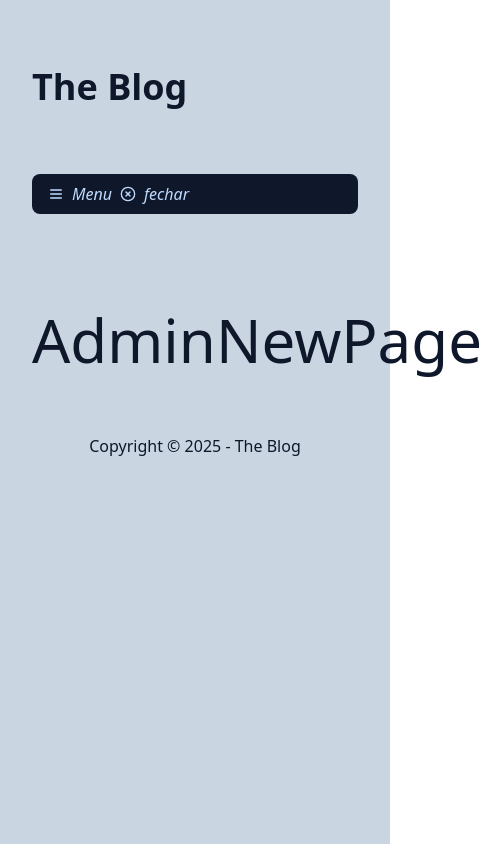
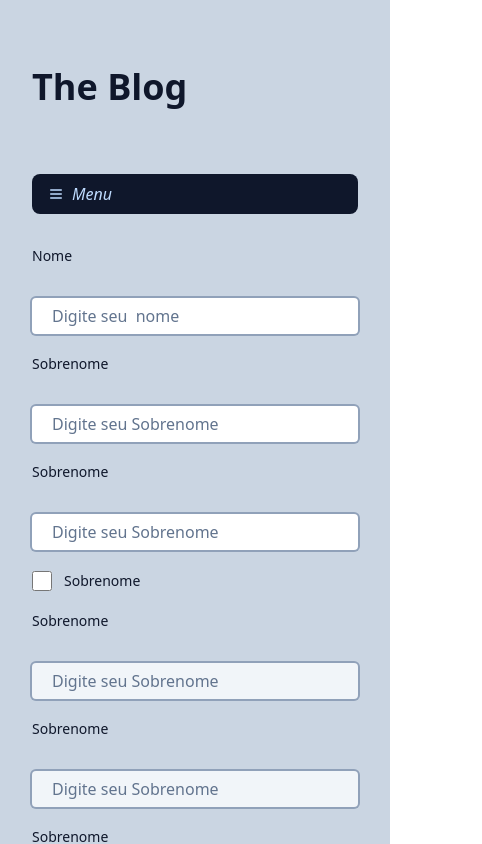
Before and after one commit to Mateus97lima/the-blog, a Next.js app: page /admin/post/new in a window 390 px wide. Shown: the top 844 px of the page, 482 px wide, since content can reach past the window. Built offline with nearby package versions, Linux system fonts and the light colour scheme.

Commit message:
fazendo o formulario

```diff
--- a/src/app/admin/post/new/page.tsx
+++ b/src/app/admin/post/new/page.tsx
@@ -1,10 +1,24 @@
+import { InputCheckbox } from "@/components/InputCheckbox";
+import { InputText } from "@/components/InputText";
+
+
 export const dynamic = 'force-dynamic';
 
-
 export default async function AdminNewPage() {
-return(
-    <div className="py-16 text-6xl">
-   AdminNewPage
+  return (
+    <form action='' className="mb-16">
+    <div className='flex flex-col gap-5' >
+      <InputText labeltext="Nome"  id="Nome" placeholder="Digite seu  nome"/>
+      <InputText labeltext="Sobrenome"  id="sobrenome" placeholder="Digite seu Sobrenome" />
+      <InputText labeltext="Sobrenome"  id="sobrenome" placeholder="Digite seu Sobrenome" type="password"/>
+      <InputCheckbox labeltext="Sobrenome"/>
+      <InputText labeltext="Sobrenome"  id="sobrenome" placeholder="Digite seu Sobrenome" readOnly/>
+      <InputText labeltext="Sobrenome"  id="sobrenome" placeholder="Digite seu Sobrenome" readOnly/>
+      <InputText labeltext="Sobrenome"  id="sobrenome" placeholder="Digite seu Sobrenome" defaultValue='ola mundo' readOnly/>
+      <div className="mt-4 py-4 px-6 shadow-2xl">
+        <button type="submit" className="text-2xl text-orange-600 transition hover:text-orange-500">Envia</button>
+      </div>
     </div>
-)
+    </form>
+  );
 }
--- a/src/components/Admin/AdminButtonDelete/index.tsx
+++ b/src/components/Admin/AdminButtonDelete/index.tsx
@@ -1,6 +1,7 @@
 'use client';
 
 import { deletePostAction } from '@/Action/post/delete-post-action';
+
 import { Dialog } from '@/components/Dialog';
 
 import clsx from 'clsx';
--- a/src/components/Admin/MenuAdmin/index.tsx
+++ b/src/components/Admin/MenuAdmin/index.tsx
@@ -1,52 +1,62 @@
 'use client';
 
 import clsx from 'clsx';
-import { CircleXIcon,  FileType2Icon, HouseIcon, MenuIcon, PlugIcon } from 'lucide-react';
+import { CircleXIcon,  FileTextIcon, HouseIcon, MenuIcon, PlusIcon } from 'lucide-react';
 import Link from 'next/link';
 import { usePathname } from 'next/navigation';
 import { useEffect, useState } from 'react';
 
 export function MenuAdmin() {
-  const [isOpen, setIsOnp] = useState(false);
-  const pathaname = usePathname()
+  const [isOpen, setIsOpen] = useState(false);
+  const pathname = usePathname();
 
-  useEffect(()=>{
-    setIsOnp(false)
-  },[pathaname])
+  useEffect(() => {
+    setIsOpen(false);
+  }, [pathname]);
 
   const navClasses = clsx(
     'bg-slate-900 text-slate-100 rounded-lg',
     'flex flex-col  mb-8',
     'sm:flex-row sm:flex-wrap',
+    // 'h-10',
+    // 'overflow-hidden',
     !isOpen && 'h-10',
     !isOpen && 'overflow-hidden',
-    'sm:overflow-visible sm:h-auto'
+    'sm:overflow-visible sm:h-auto',
   );
   const linkClasses = clsx(
     '[&>svg]:w-[16px] [&>svg]:h-[16px] px-4',
     'flex items-center justify-start gap-2',
+    'flex items-center justify-start gap-2 cursor-pointer',
     'transition hover:bg-slate-800 rounded-lg',
     'h-10',
-    'shrink-0 cursor-pointer',
+    'shrink-0',
+  );
+  const openCloseBtnClasses = clsx(
+    linkClasses,
+    'text-blue-200 italic',
+    'sm:hidden',
   );
 
-  const openClosseBtnClasses = clsx(linkClasses, linkClasses,
-    'text-blue-200 italic',
-    'sm:hidden',)
   return (
     <nav className={navClasses}>
-
-   <button onClick={()=> setIsOnp(s=> !s)} className={openClosseBtnClasses} >
-    {!isOpen && (<>
+      <button
+        onClick={() => setIsOpen(s => !s)}
+        className={openCloseBtnClasses}
+      >
+        {!isOpen && (
+          <>
             <MenuIcon />
             Menu
-    </>)}
+          </>
+        )}
 
-    {!isOpen && (<>
-   <CircleXIcon/>
-   fechar
-
-    </>)}
+        {isOpen && (
+          <>
+            <CircleXIcon />
+            Fechar
+          </>
+        )}
       </button>
 
       <a className={linkClasses} href='/' target='_blank'>
@@ -55,17 +65,14 @@ export function MenuAdmin() {
         </a>
 
       <Link className={linkClasses} href='/admin/post'>
-        <FileType2Icon />
+        <FileTextIcon />
         Posts
       </Link>
 
         <Link className={linkClasses} href='/admin/post'>
-        <PlugIcon/>
-        Criar Post
+        <PlusIcon/>
+        Posts
       </Link>
-
-
-
 
       </nav>
   );
--- /dev/null
+++ b/src/components/Button/index.tsx
@@ -0,0 +1,50 @@
+import clsx from 'clsx';
+
+type ButtonVariant = 'default' | 'ghost' | 'danger';
+
+type ButtonSize = 'sm' | 'md' | 'lg';
+
+type ButtonProps = {
+  variant?: ButtonVariant;
+  size?: ButtonSize;
+} & React.ComponentProps<'button'>;
+
+export function Button({
+  variant = 'default',
+  size = 'md',
+  ...props
+}: ButtonProps) {
+  const buttonVariant = {
+    default: clsx('bg-blue-600 text-blue-100 hover:bg-blue-800'),
+    ghost: clsx('bg-slate-500 text-slate-100 hover:bg-slate-800'),
+    danger: clsx('bg-red-600 text-blue-100 hover:bg-red-800'),
+  };
+
+  const buttonSizes: Record<ButtonSize, string> = {
+    sm: clsx(
+      'text-xs/light py-1 px-2 rounded-sm cursor-pointer gap-3',
+      '[&_svg]:w-6 [&_svg]:h-6  ',
+    ),
+    md: clsx(
+      'text-base/tight py-2 px-4 rounded-md cursor-pointer gap-3',
+      '[&_svg]:w-6 [&_svg]:h-6  ',
+    ),
+    lg: clsx(
+      'text-lg/tight py-2 px-5 rounded-lg cursor-pointer gap-3 ',
+      '[&_svg]:w-6 [&_svg]:h-6  ',
+    ),
+  };
+  const buttonClasses = clsx(
+    buttonVariant[variant],
+    buttonSizes[size],
+    'flex  items-center justify-center transition',
+    'disabled:bg-slate-200 disabled:text-slate-400 disabled:cursor-not-allowed',
+    props.className,
+  );
+
+  return (
+    <>
+      <button {...props} className={buttonClasses} ></button>
+    </>
+  );
+}
--- a/src/components/Dialog/index.tsx
+++ b/src/components/Dialog/index.tsx
@@ -1,6 +1,7 @@
 
 
 import clsx from 'clsx';
+import { Button } from '../Button';
 
 type DialogProps = {
     isVisible?:boolean;
@@ -44,26 +45,20 @@ export function Dialog({ isVisible = false,title,content,onCancel,onConfirm,disa
          {content}
         </div>
         <div className='flex items-center justify-around'>
-          <button
-            className={clsx(
-              'bg-slate-300 hover:bg-slate-400 transition text-slate-900 flex items-center justify-center py-2 px-4 rounded-lg cursor-pointer',
-            'disabled:bg-slate-200 disabled:text-slate-400 disabled:cursor-not-allowed')}
+          <Button variant='ghost'
             autoFocus
             onClick={handlCancel}
             disabled={disabled}
           >
             Cancelar
-          </button>
-          <button
-            className={clsx(
-              'bg-blue-500 hover:bg-blue-600 transition text-blue-300 flex items-center justify-center py-2 px-4 rounded-lg cursor-pointer','disabled:bg-slate-200 disabled:text-slate-400 disabled:cursor-not-allowed'
-            )}
+          </Button>
+          <Button variant='default'
             autoFocus
             onClick={onConfirm}
             disabled={disabled}
           >
             Ok
-          </button>
+          </Button>
         </div>
       </div>
     </div>
--- /dev/null
+++ b/src/components/InputCheckbox/index.tsx
@@ -0,0 +1,22 @@
+import clsx from "clsx";
+import { useId } from "react";
+
+type InputCheckboxProps ={
+    labeltext:string;
+    type?:'Checkbox'
+} & React.ComponentProps<'input'>
+
+export function InputCheckbox({labeltext ='', type = 'Checkbox',...props}:InputCheckboxProps){
+
+    const id = useId();
+
+return(
+    <div className="flex items-center  gap-3">
+
+       <input {...props} id={id} type={type} className={clsx('w-5 h-5 outline-none focus:ring-2 focus:ring-orange-500',props.className,)}/>
+
+        {labeltext && <label  htmlFor={id} className="text-sm/normal" >{labeltext}</label>}
+
+    </div>
+)
+}
--- /dev/null
+++ b/src/components/InputText/index.tsx
@@ -0,0 +1,18 @@
+import clsx from "clsx";
+import { useId } from "react";
+
+type InputTextProps ={
+    labeltext:string;
+} & React.ComponentProps<'input'>
+
+export function InputText({labeltext ='', ...props}:InputTextProps){
+
+    const id = useId();
+
+return(
+    <div className="flex flex-col gap-8">
+        {labeltext && <label  htmlFor={id} className="text-sm" >{labeltext}</label>}
+        <input {...props} id={id} className={clsx( 'text-base/tight bg-white outline-0','ring-2 ring-slate-400 rounded','py-2 px-5 transition focus:ring-orange-500 placeholder:text-slate-500','disabled:bg-orange-400 disabled:placeholder:text-slate-600','read-only:bg-slate-100' ,props.className,)}/>
+    </div>
+)
+}
--- a/src/repositories/Post/index.ts
+++ b/src/repositories/Post/index.ts
@@ -1,6 +1,6 @@
 
 
-import { DrizzlePostRepository } from "./drizzle-post-repository";
+// import { DrizzlePostRepository } from "./drizzle-post-repository";
 import { JsonPostRepository } from "./json-post-repository";
 
 
```
Lines whose indentation alone changed are shown as unchanged.
